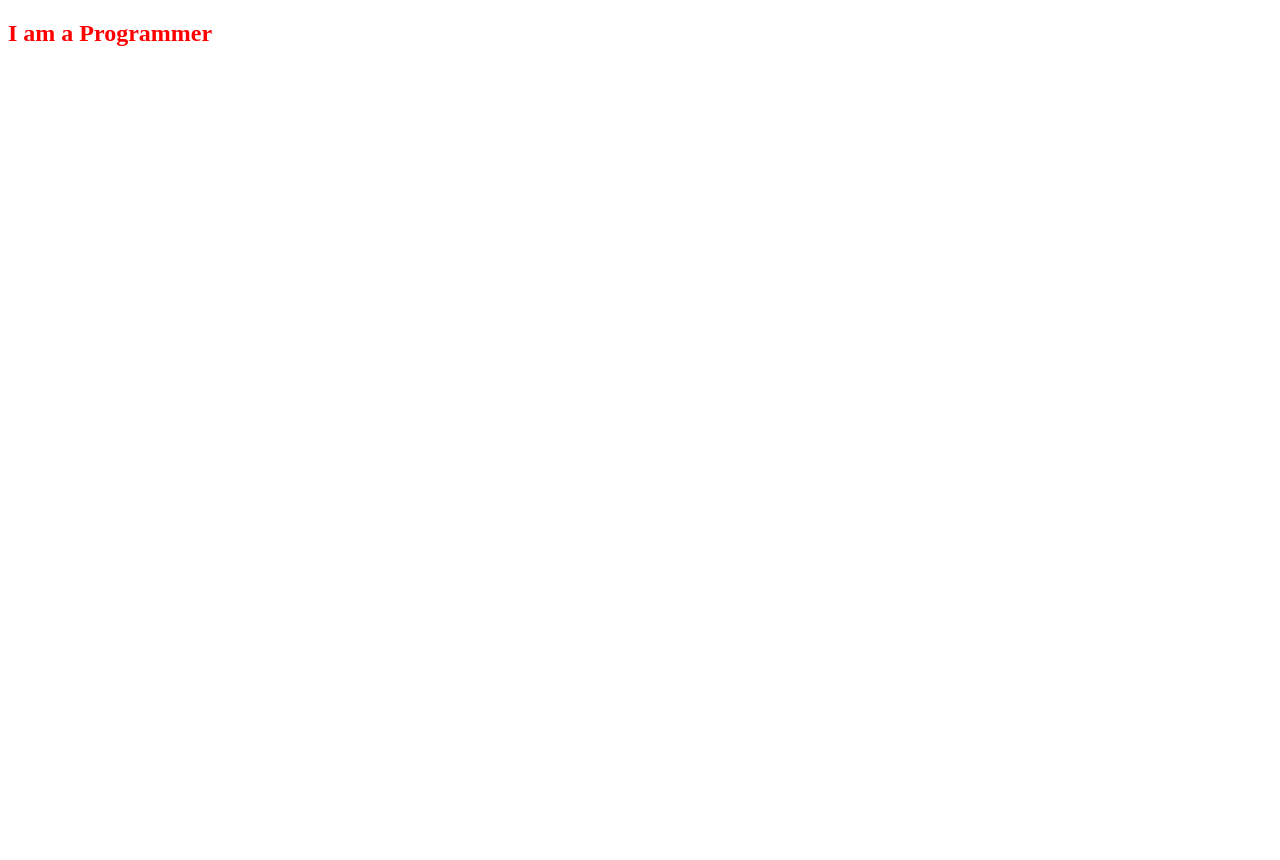
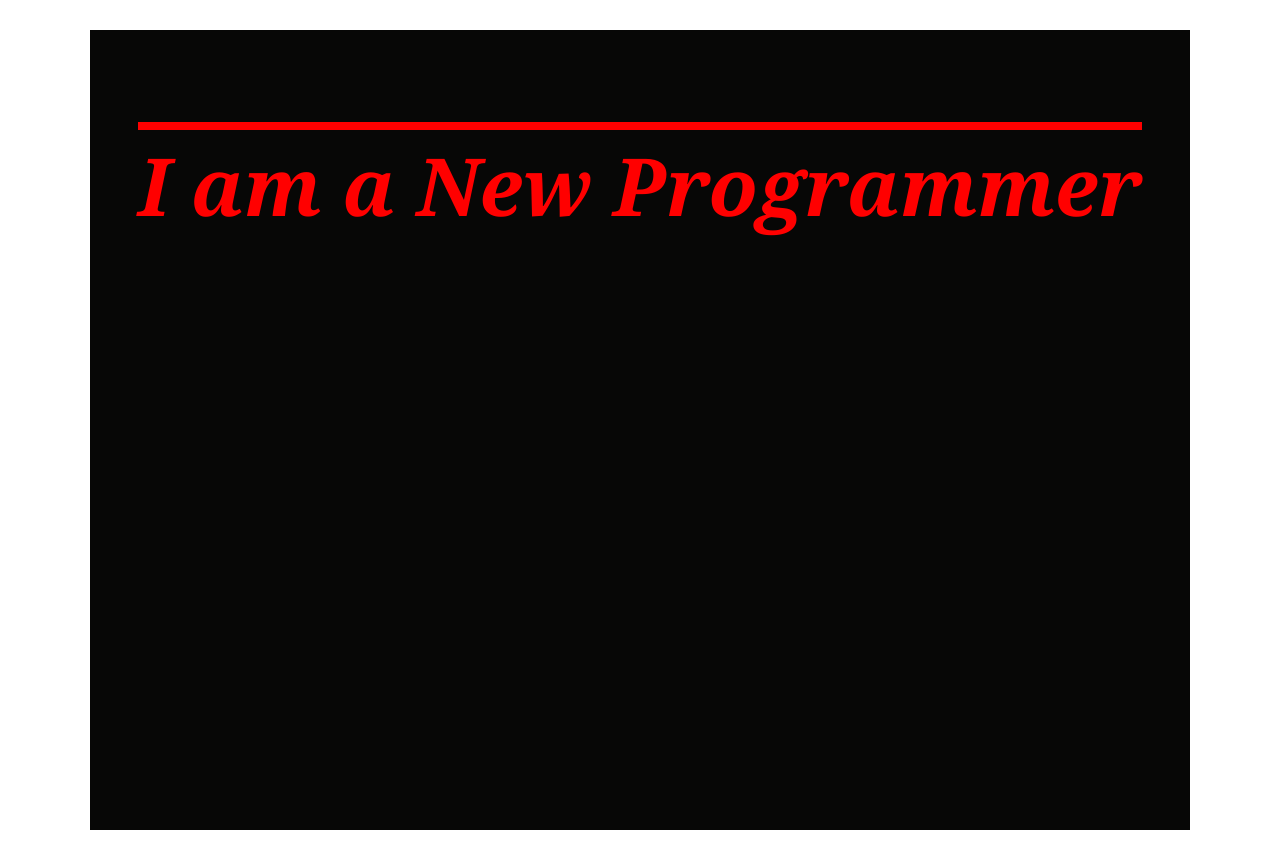
Before and after one commit to AtaurRahmanTG/kickstart-html-and-css, a plain HTML site: page index.html in a window 1280 px wide. Before the commit the page ends 800 px from the top, so only its background shows below. Drawn offline with Linux system fonts and the light colour scheme.

Commit message:
create section with heading

```diff
--- a/index.html
+++ b/index.html
@@ -6,8 +6,13 @@
     <title>Kickstart HTML and CSS</title>
     <link rel="stylesheet" href="styles/blogs.css">
     <link rel="shortcut icon" href="https://img.icons8.com/?size=96&id=20909&format=png" type="image/x-icon">
+    <style>
+
+    </style>
 </head>
 <body>
-    <h2>I am a Programmer</h2>
+    <div id="heading-parent">
+        <h2>I am a New Programmer</h2>
+    </div>
 </body>
 </html>
--- a/styles/blogs.css
+++ b/styles/blogs.css
@@ -1,3 +1,25 @@
+*{
+    margin: 0;
+    padding: 0;
+}
 h2{
     color: red;
+    font-style: italic;
+    font-weight: bolder;
+    font-family: Georgia, 'Times New Roman', Times, serif;
+    text-decoration: overline;
+    font-size: 80px;
+    text-align: center;
 }
+#heading-parent{
+    background-color: rgb(7, 7, 6);
+    height: 600px;
+    padding: 100px 0px;
+    width: 1100px;
+    /* margin-top: 40px;
+    margin-bottom: 10px;
+    margin-left: auto;
+    margin-right: auto; */
+    margin: 30px auto;
+
+}
```
